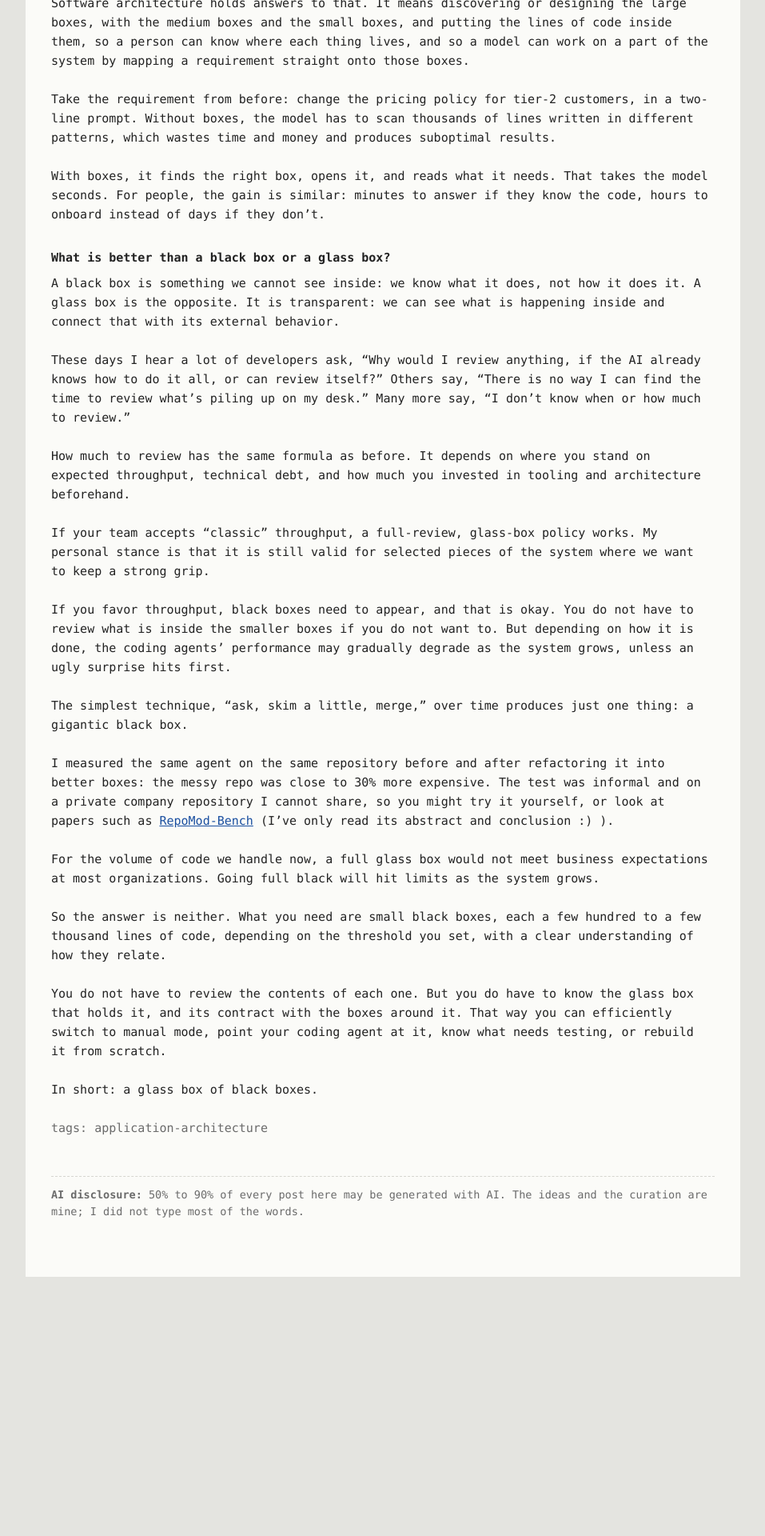
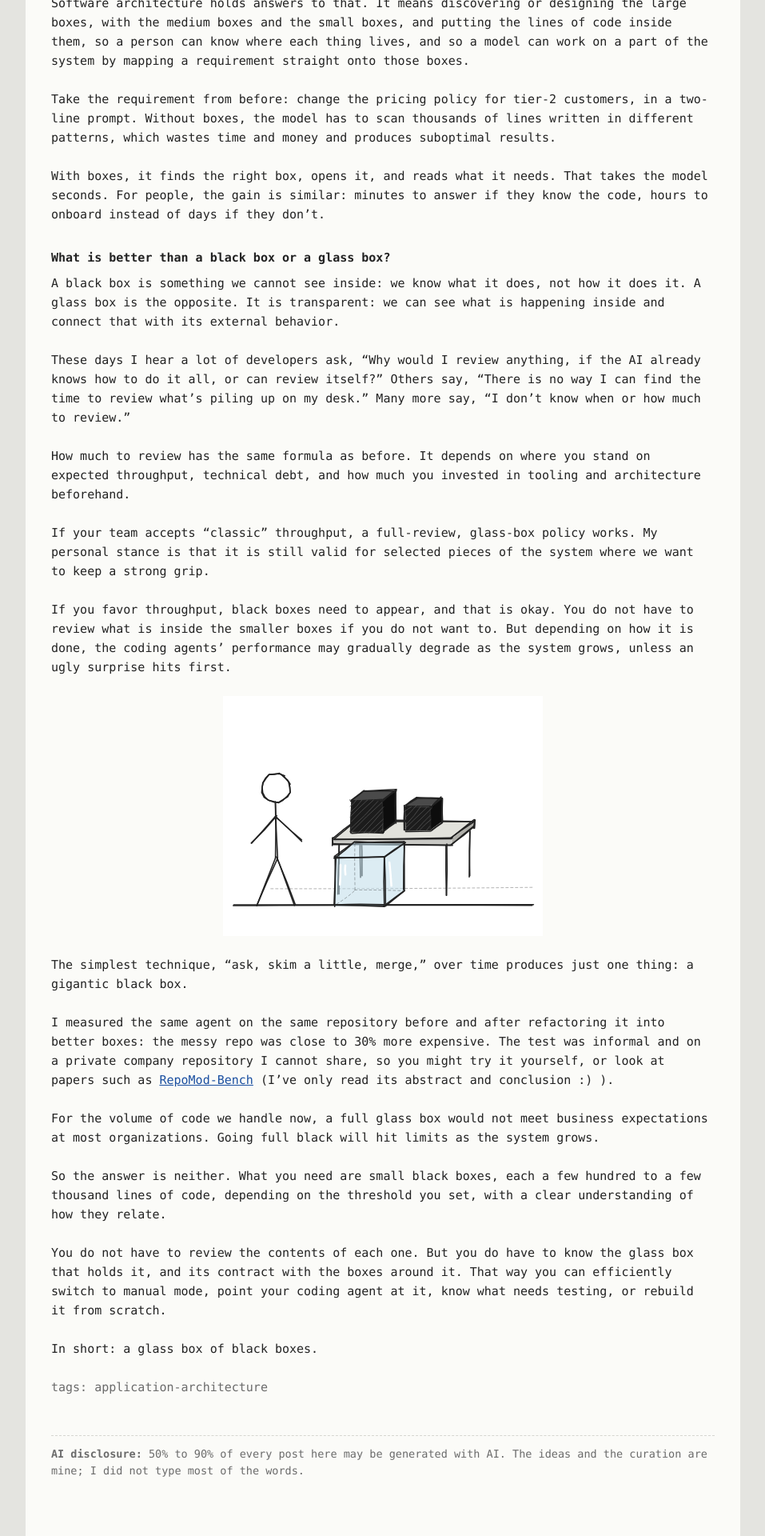
Before and after one commit to the-guish/the-dog-ate-my-typewriter, a Jekyll site: the page built from _posts/2026-11-01-my-dear-box.md, in a window 1280 px wide. Shown: the part 2634-4554 px from the top of the page at 80% size, without its empty margins (161-1118 px from the left). Built offline with Jekyll 4.4.1, drawn with Linux system fonts in a browser that asks for light colours; our own code applies the rules of GitHub Pages for plain Markdown files; before the commit the page ends 4230 px from its top, so only the background shows below that.

Commit message:
my dear box: add glass box and black boxes illustration
Sketch-style SVG of a stick figure next to a glass box, with two black
boxes on a table behind it, placed above "The simplest technique".

Co-Authored-By: Claude Opus 5.5 <noreply@anthropic.com>
Claude-Session: https://claude.ai/code/session_01CQgVmgUPh3WkFXQ1hX3Z7W

```diff
--- a/_posts/2026-11-01-my-dear-box.md
+++ b/_posts/2026-11-01-my-dear-box.md
@@ -70,6 +70,8 @@ If your team accepts "classic" throughput, a full-review, glass-box policy works
 
 If you favor throughput, black boxes need to appear, and that is okay. You do not have to review what is inside the smaller boxes if you do not want to. But depending on how it is done, the coding agents' performance may gradually degrade as the system grows, unless an ugly surprise hits first.
 
+![A stick figure stands next to a small glass box on the floor; behind it, two black boxes sit on a table]({{ '/assets/images/box-glass-and-black.svg' | relative_url }})
+
 The simplest technique, "ask, skim a little, merge," over time produces just one thing: a gigantic black box.
 
 I measured the same agent on the same repository before and after refactoring it into better boxes: the messy repo was close to 30% more expensive. The test was informal and on a private company repository I cannot share, so you might try it yourself, or look at papers such as [RepoMod-Bench](https://arxiv.org/abs/2602.22518) (I've only read its abstract and conclusion :) ).
```
Also changed, not shown: assets/images/box-glass-and-black.svg (added).
